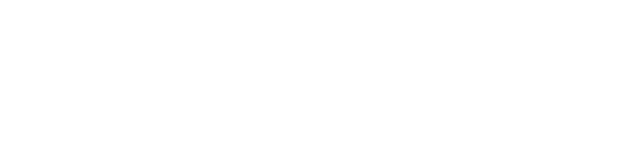
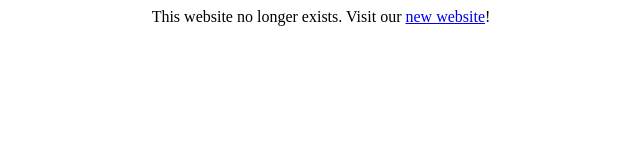
Before and after one commit to thoughtprocessors/deprecated-website, a plain HTML site: page index.html in a window 1280 px wide. Shown: the whole page, without its empty margins (319-959 px from the left). Drawn offline with Linux system fonts and the light colour scheme.

Commit message:
Update index.html

```diff
--- a/index.html
+++ b/index.html
@@ -2,4 +2,9 @@
   <head>
     <META NAME="ROBOTS" CONTENT="NOINDEX, NOFOLLOW">
   </head>
+  <body>
+    <center>
+      <p>This website no longer exists. Visit our <a href = "https://thoughtprocessors.herokuapp.com/">new website</a>!</p>
+    </center>
+  </body>
 </html>
```
